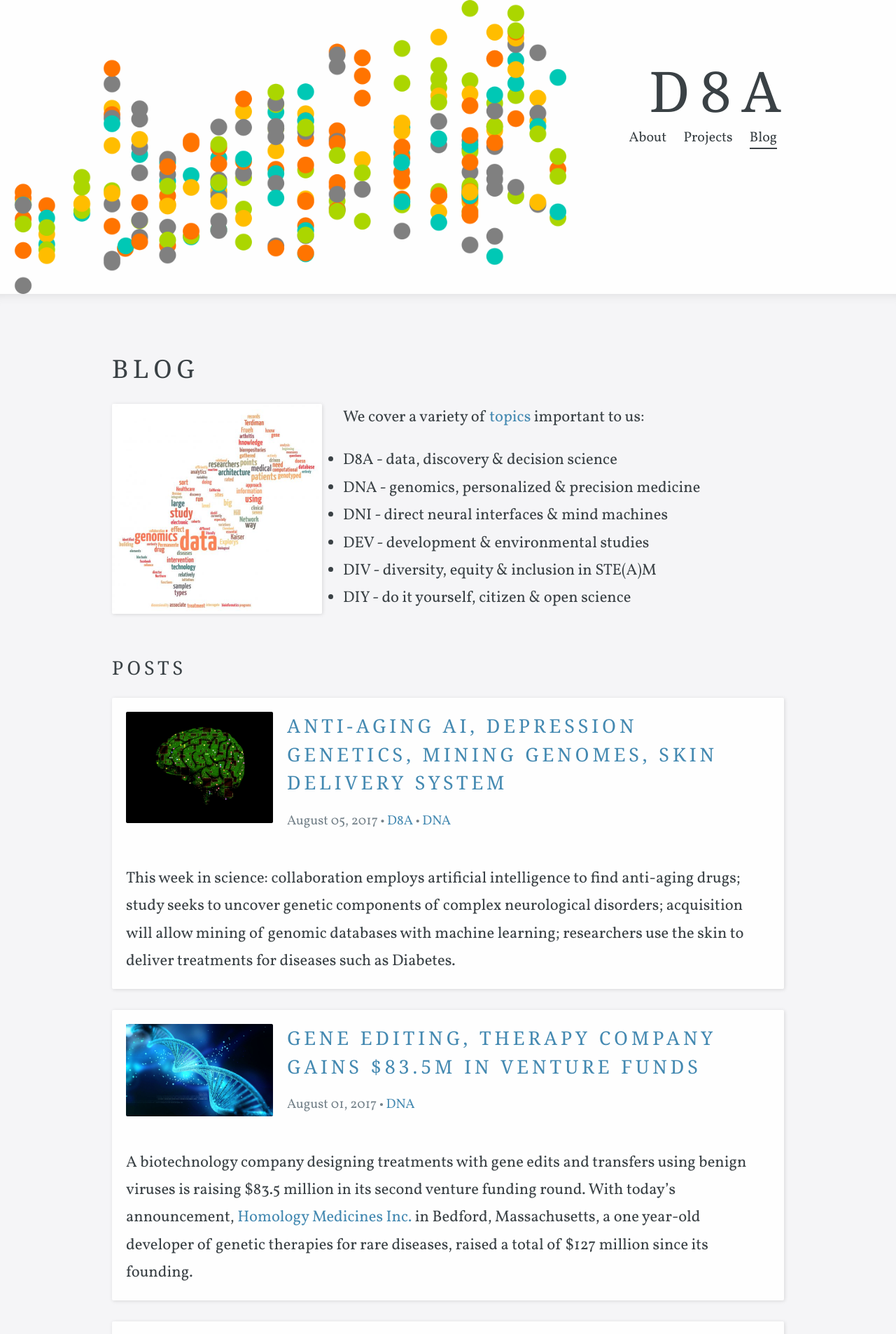
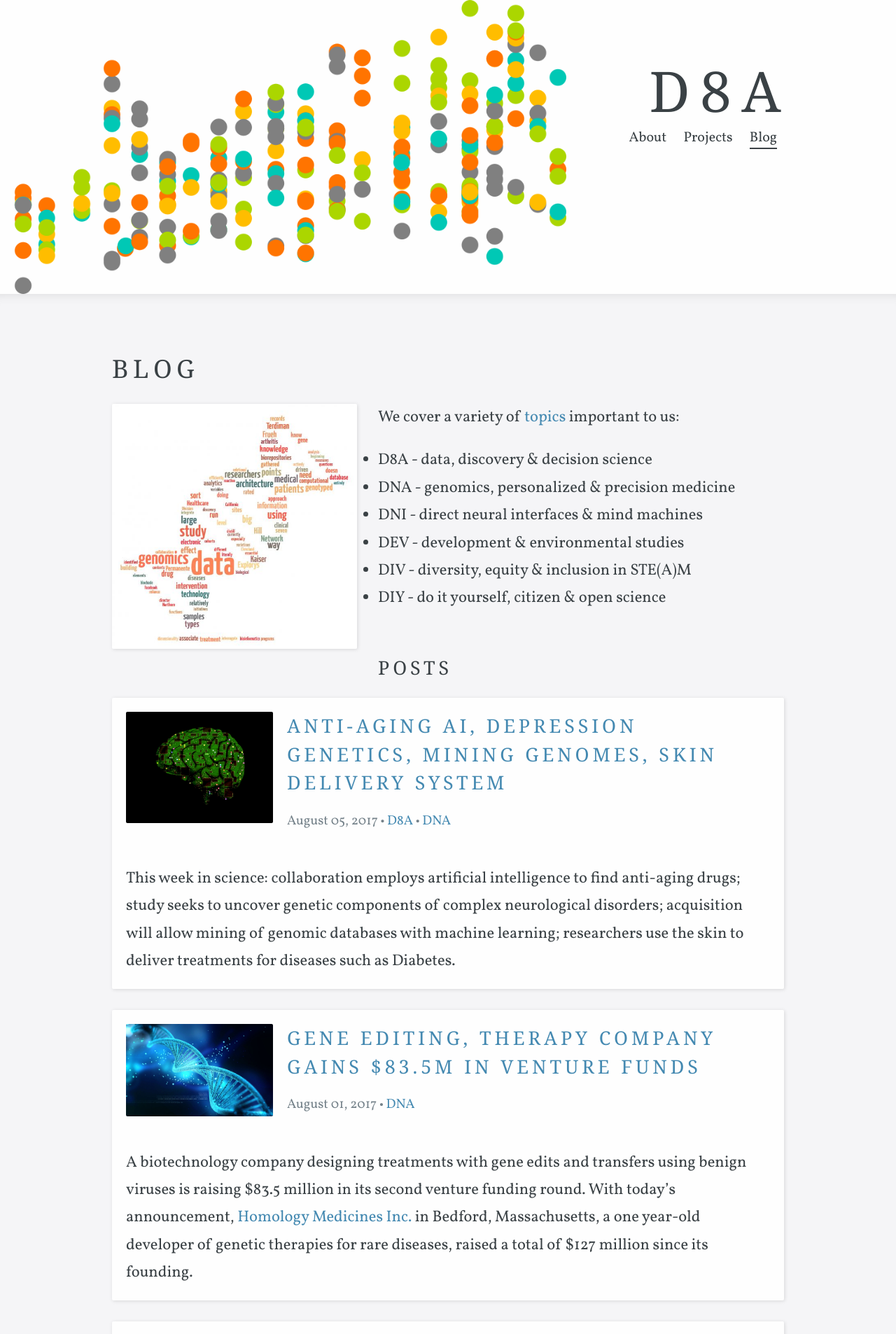
Before and after one commit to bioshack/d8a, a Jekyll site: the page built from blog/index.html, in a window 1280 px wide. Shown: the top 1906 px of the page at 70% size. Built offline with Jekyll 4.4.1, drawn with Linux system fonts in a browser that asks for light colours; some web fonts are replaced; the list of posts is cut into pages by our own code; comment, search, counter and statistics services are not loaded.

Commit message:
Update image

```diff
--- a/blog/index.html
+++ b/blog/index.html
@@ -8,7 +8,7 @@
 ---
 
 <div class="editable">
-  <img src="/images/dna.jpg" align="left" style="border-radius:2px; box-shadow:1px 1px 5px 0 rgba(100, 100, 100, 0.2); margin:0px 30px 15px 0px" width="300px">
+  <img src="/images/dna.jpg" align="left" style="border-radius:2px; box-shadow:1px 1px 5px 0 rgba(100, 100, 100, 0.2); margin:0px 30px 15px 0px" width="350px">
 
   <p>We cover a variety of <a href="/blog/tags/">topics</a> important to us:</p>
 
```
